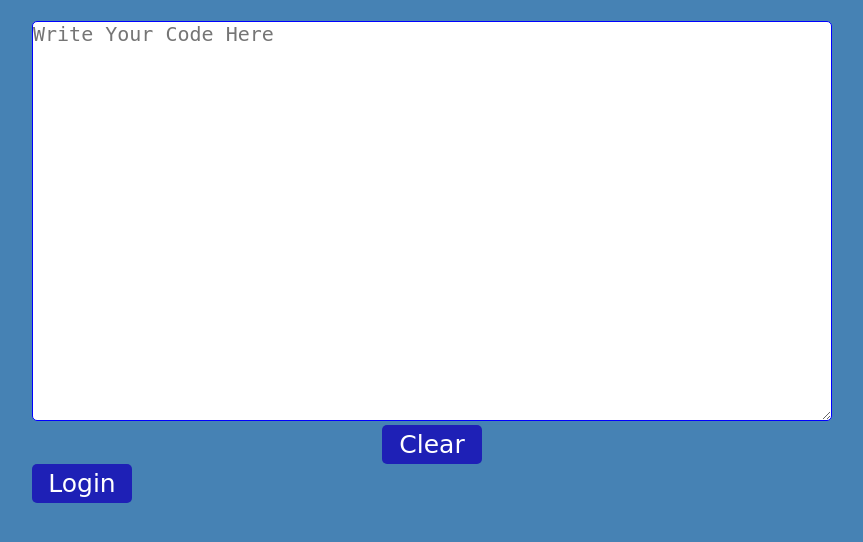
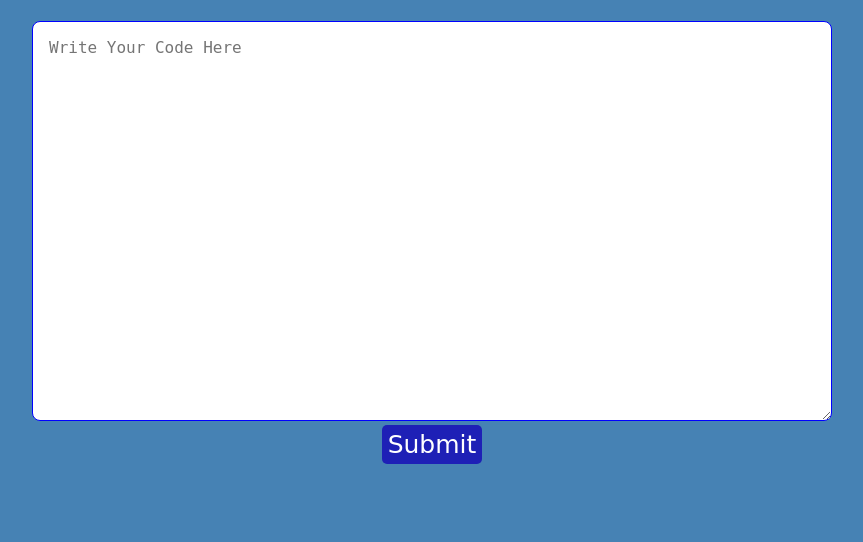
Before and after one commit to iraunit/The-OJ, a Django app: template dashboard/templates/problem.html in a window 1280 px wide. Shown: the part 59-601 px from the top of the page, without its empty margins (208-1071 px from the left). Run offline with Django 4.2, Linux system fonts and the light colour scheme; the template is opened without the code that fills it: values that come from a table or form of the project are taken from there, others are empty; data comes from the database, SQL or seed files in the repository; both versions use the stored data as it was after the commit; parts of the project's set-up code (start-up, migrations or seed data) failed here and were passed over.

Commit message:
problem page some addded

```diff
--- a/dashboard/static/home.css
+++ b/dashboard/static/home.css
@@ -91,7 +91,6 @@ section {
 }
 
 .home-link {
-    cursor: progress;
     text-decoration: none;
     color: white;
     background-color: #283042;
@@ -105,10 +104,6 @@ section {
 
 .active #add {
     display: none;
-}
-
-#click {
-    cursor: progress;
 }
 
 #remove {
@@ -154,29 +149,20 @@ section {
     padding: 0.3rem;
 }
 
-#uni {
-    cursor: progress;
-}
-
 #solve {
     text-decoration: none;
     color: rgb(255, 255, 255);
     font-size: 1.5rem;
 }
 
-
-/* .home-link:target .answer {
-    max-height: 20rem;
-} */
-
 #textarea {
-    font-size: 20px;
+    font-size: 1rem;
     color: black;
-    border-radius: 5px;
+    border-radius: 0.5rem;
     border: blue 1px solid;
     min-height: 25rem;
     min-width: 50rem;
-    /* max-width: 500px; */
+    padding: 1rem;
 }
 
 #tags {
--- a/dashboard/templates/home.html
+++ b/dashboard/templates/home.html
@@ -27,12 +27,12 @@
         <div class="questions">
             {% for problem in response  %}
             <div class="home">
-                <div class="home-item click" id="question" style="cursor: pointer">
+                <div class="home-item click" id="question" style="cursor: context-menu;">
                     <a  class="home-link" style="font-size:1.3rem">{{problem.problem_name}}
                         <i class="material-icons add click" id="add">keyboard_arrow_down</i>
                         <i class="material-icons click" id="remove">keyboard_arrow_up</i>
                     </a>
-                    <div class="answer solve" id="uni" onclick="window.open('problem/{{problem.problem_id}}','mywindow');">
+                    <div class="answer solve" style="cursor: pointer;" id="uni" onclick="window.open('problem/{{problem.problem_id}}','mywindow');">
                         <p style="font-size:1.1rem"> {{problem.description}}</p>
                         <p style="font-size:0.9rem">Tags: {{problem.tags}}<br> Level: {{problem.difficulty}} </p>
 
--- a/dashboard/templates/problem.html
+++ b/dashboard/templates/problem.html
@@ -51,10 +51,8 @@
         <textarea  id="textarea" placeholder="Write Your Code Here"></textarea>
 
         <div class="btn">
-            <button id="clear">Clear</button>
+            <button id="clear">Submit</button>
         </div>
-
-        <button class="btn" type="submit">Login</button>
     </div>
 
     <script src="{% static 'home.js' %}"></script>
```
Also changed, not shown: db.sqlite3.
